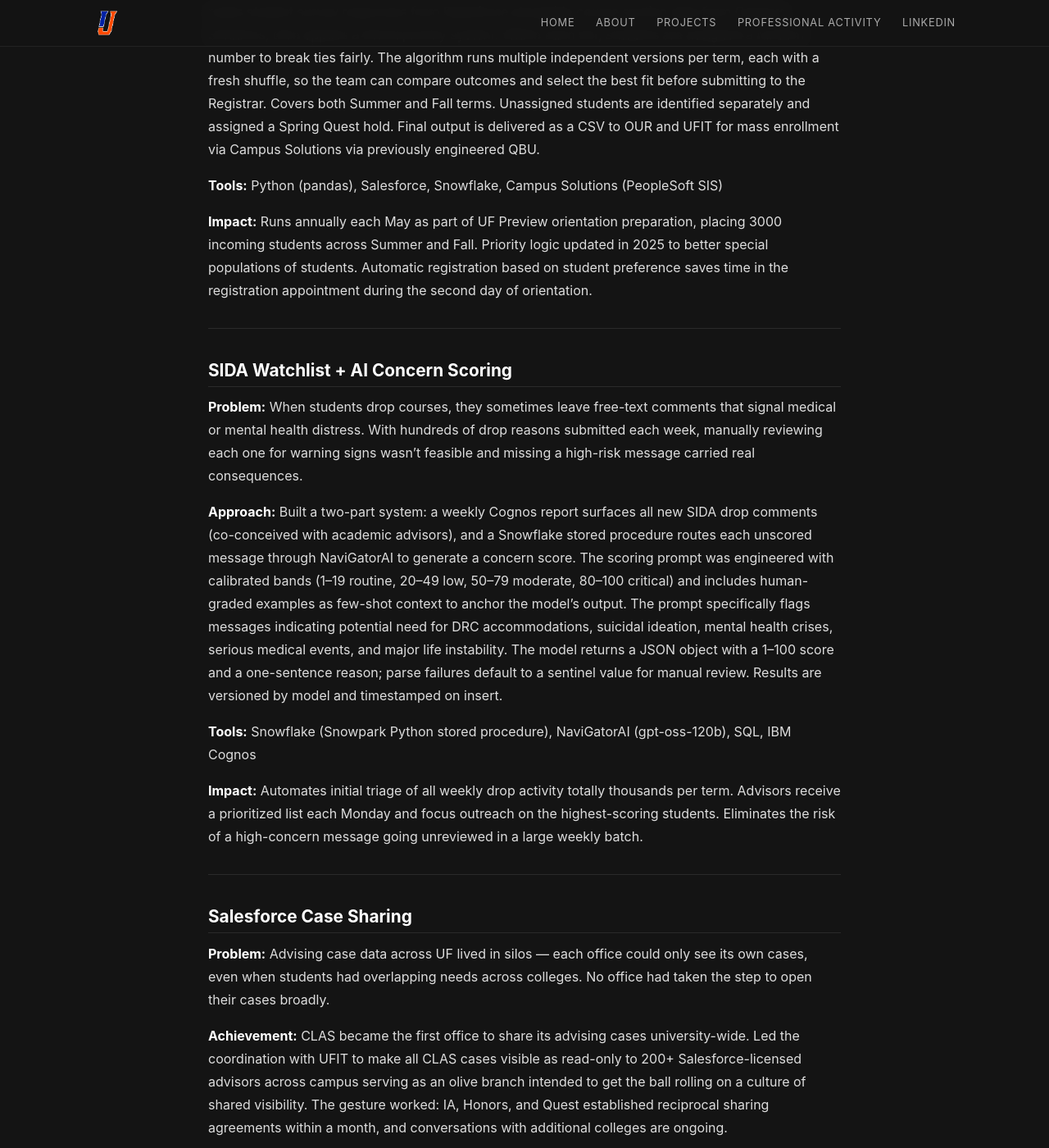
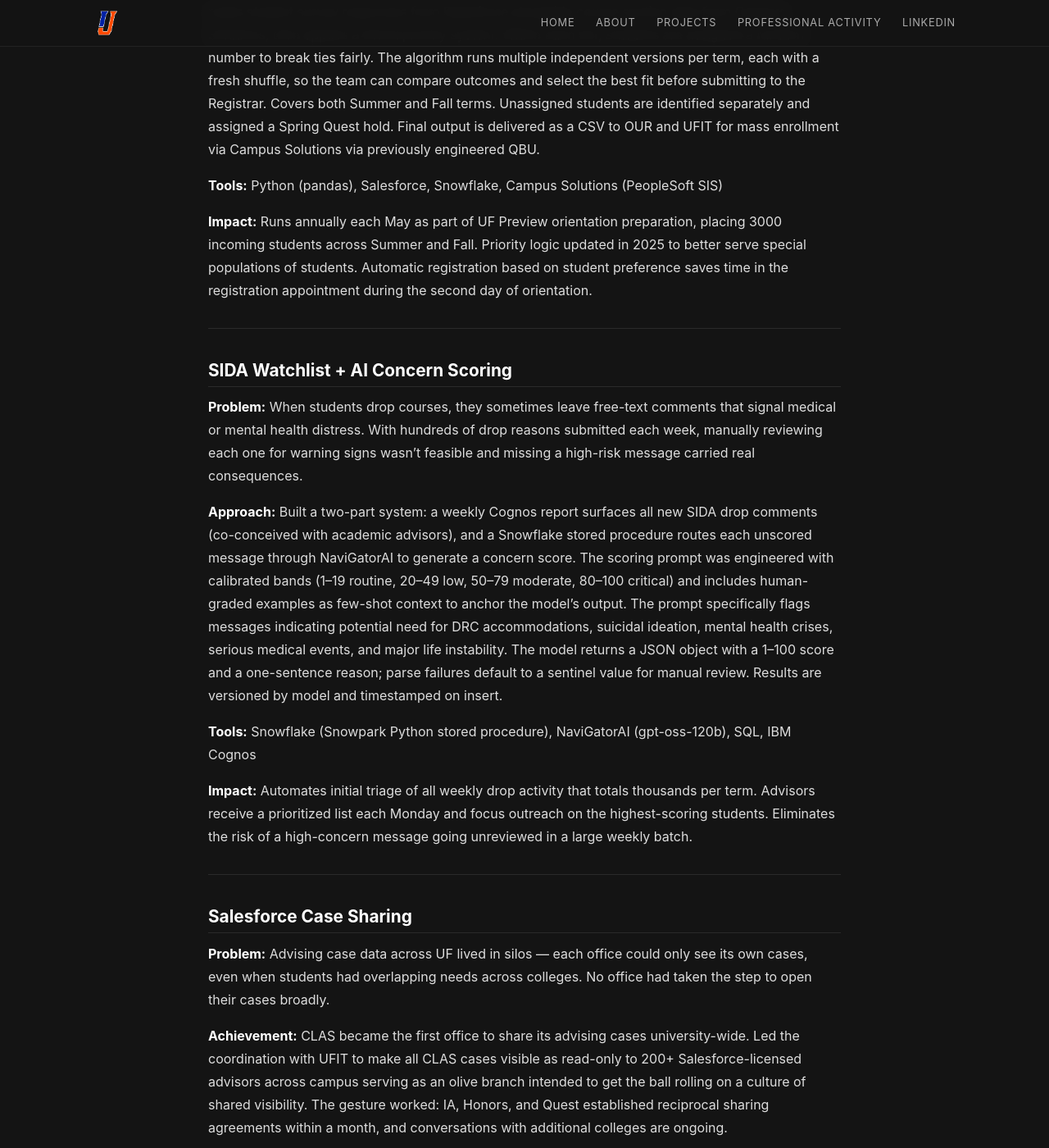
Before and after one commit to joeufl/portfolio, a Jekyll site: the page built from projects.md, in a window 1280 px wide and 1400 px high, scrolled down 2009 px. Shown: the whole window at 82% size. Built offline with Jekyll 4.4.1, drawn with Linux system fonts in a browser that asks for light colours; some of the changed text lies outside the part shown.

Commit message:
minor quotes updates

```diff
--- a/projects.md
+++ b/projects.md
@@ -20,7 +20,7 @@ permalink: /projects
 
 ## Pre-Health Service Indicator
 
-**Problem:** Pre-health students at UF had no reliable tracking mechanism. The closest thing was enrollment in a listserv that wasn't actively maintained — leaving advisors and administrators guessing at the actual population size. Demand forecasting for pre-health courses, and personalized tools like BCP/BCPM GPA visibility in the degree audit, were impossible without a clean, current population list.
+**Problem:** Pre-health students at UF had no reliable tracking mechanism. The closest thing was enrollment in a mailing list that wasn't actively maintained leaving advisors and administrators guessing at the actual population size. Demand forecasting for pre-health courses, and personalized tools like BCP/BCPM GPA visibility in the degree audit, were impossible without a clean, current population list.
 
 **Achievement:** The technical build was straightforward. The hard part was navigating the institutional process — getting the concept approved, the service indicator created, the self-service website launched, and the workflow accepted as an ongoing operational process. Received approval from the Dean's office (December 2024), stood up the `PRE/HLTH` service indicator in Campus Solutions (January 2025), and launched student outreach to seed the population (February 2025). A Python script runs weekly to reconcile student opt-in requests against current indicators in Campus Solutions and apply bulk adds and removes.
 
@@ -44,7 +44,7 @@ permalink: /projects
 
 **Tools:** Python (pandas), Salesforce, Snowflake, Campus Solutions (PeopleSoft SIS)
 
-**Impact:** Runs annually each May as part of UF Preview orientation preparation, placing 3000 incoming students across Summer and Fall. Priority logic updated in 2025 to better special populations of students. Automatic registration based on student preference saves time in the registration appointment during the second day of orientation.
+**Impact:** Runs annually each May as part of UF Preview orientation preparation, placing 3000 incoming students across Summer and Fall. Priority logic updated in 2025 to better serve special populations of students. Automatic registration based on student preference saves time in the registration appointment during the second day of orientation.
 
 ---
 
@@ -56,7 +56,7 @@ permalink: /projects
 
 **Tools:** Snowflake (Snowpark Python stored procedure), NaviGatorAI (gpt-oss-120b), SQL, IBM Cognos
 
-**Impact:** Automates initial triage of all weekly drop activity totally thousands per term. Advisors receive a prioritized list each Monday and focus outreach on the highest-scoring students. Eliminates the risk of a high-concern message going unreviewed in a large weekly batch.
+**Impact:** Automates initial triage of all weekly drop activity that totals thousands per term. Advisors receive a prioritized list each Monday and focus outreach on the highest-scoring students. Eliminates the risk of a high-concern message going unreviewed in a large weekly batch.
 
 ---
 
```
Also changed, not shown: other parts of projects.md (+1 -1 lines), about.md (+3 -3 lines), index.md (+2 -2 lines).
